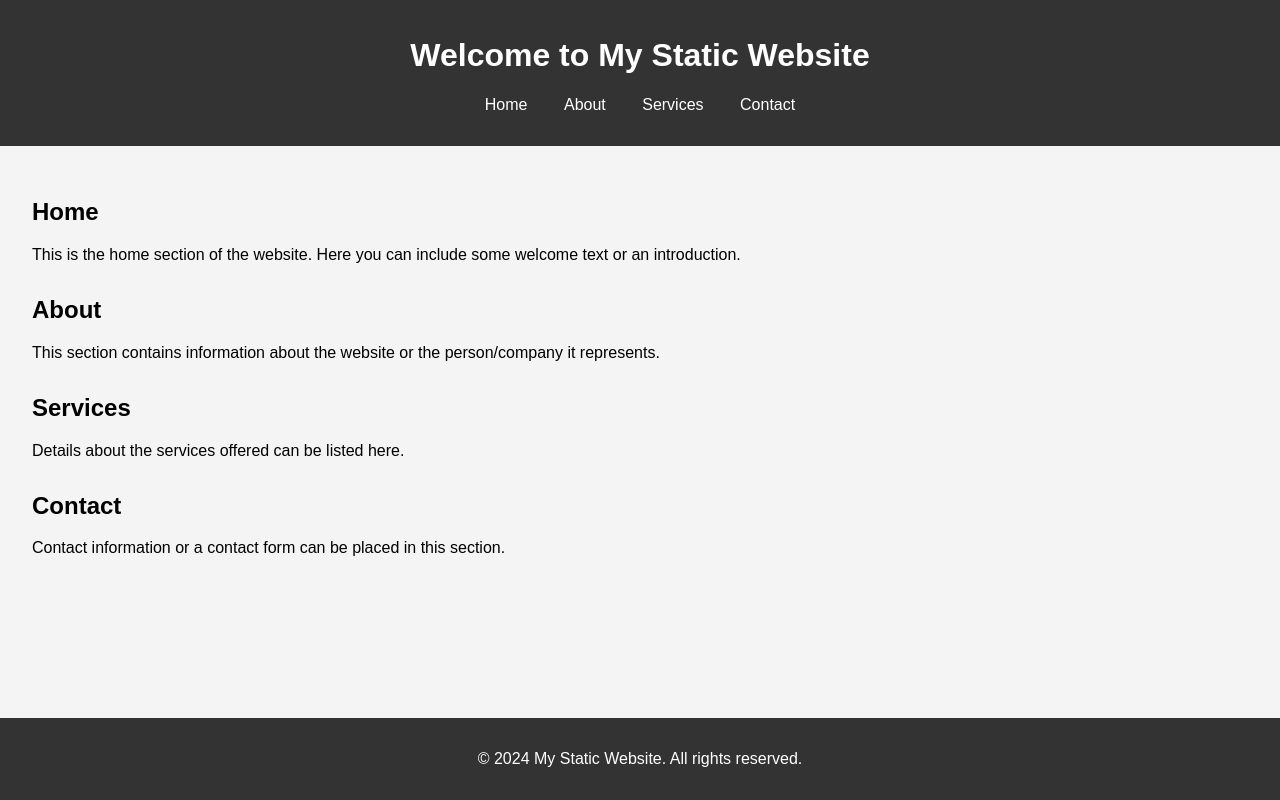
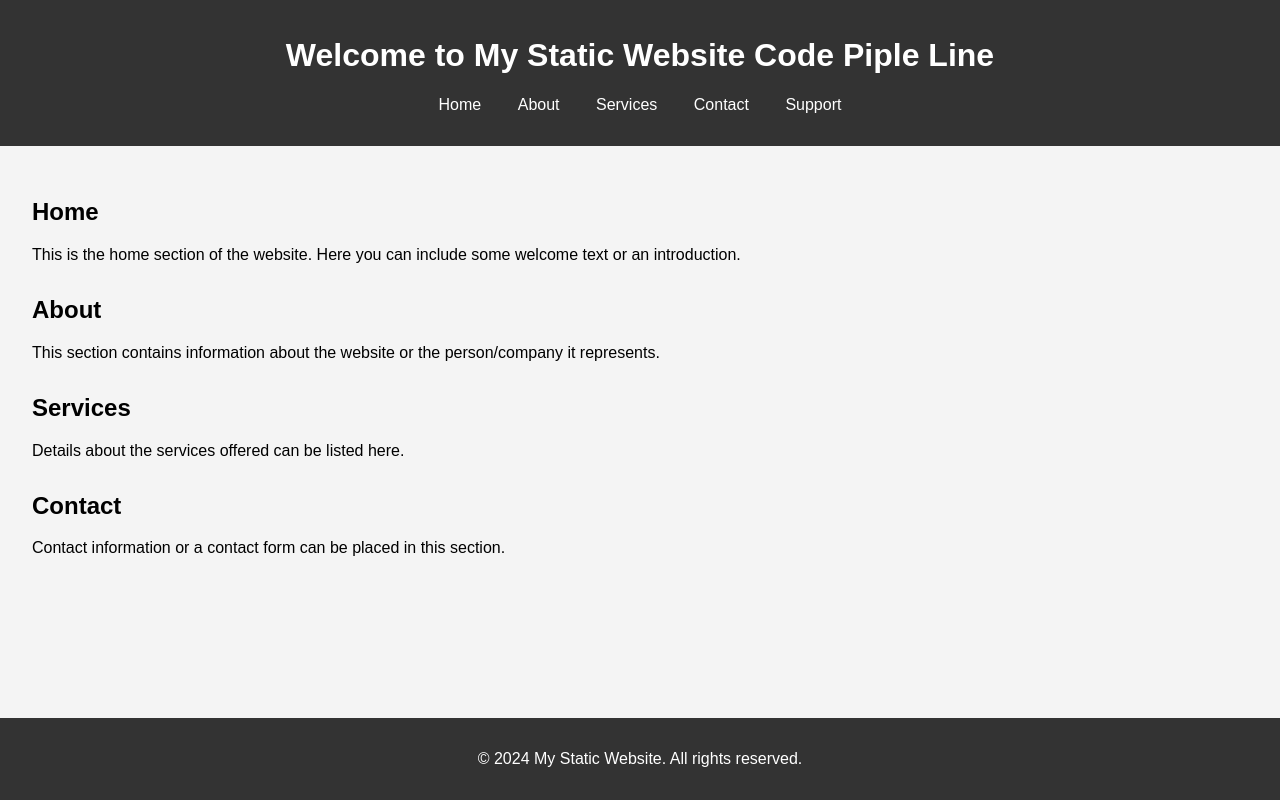
Before and after one commit to nuwandesilvagithub/10weeksofcloudops, a plain HTML site: page index.html in a window 1280 px wide. Drawn offline with Linux system fonts and the light colour scheme.

Commit message:
Update index.html

```diff
--- a/index.html
+++ b/index.html
@@ -8,13 +8,14 @@
 </head>
 <body>
     <header>
-        <h1>Welcome to My Static Website</h1>
+        <h1>Welcome to My Static Website Code Piple Line</h1>
         <nav>
             <ul>
                 <li><a href="#home">Home</a></li>
                 <li><a href="#about">About</a></li>
                 <li><a href="#services">Services</a></li>
                 <li><a href="#contact">Contact</a></li>
+                <li><a href="#contact">Support</a></li>
             </ul>
         </nav>
     </header>
```
